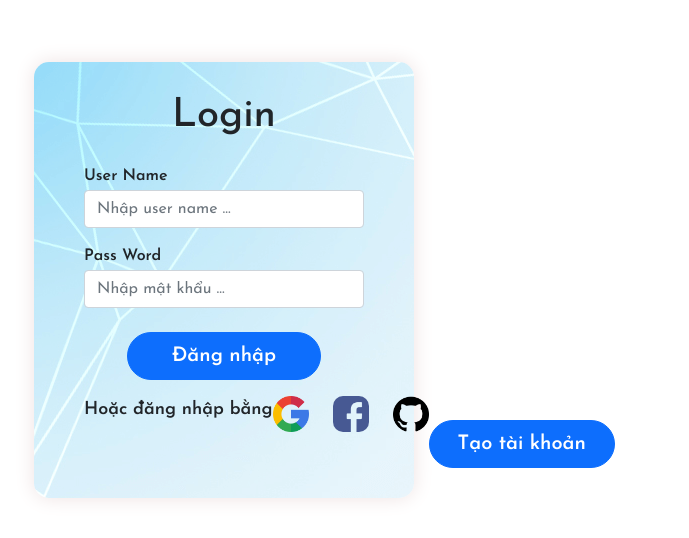
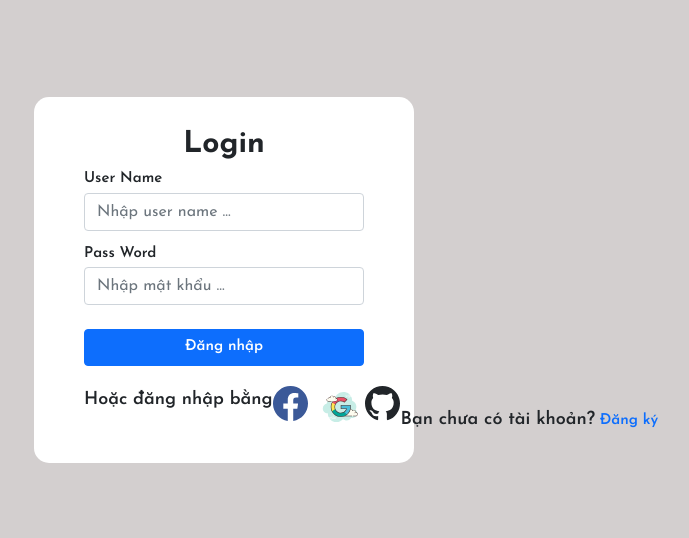
Before and after one commit to NguyenQuocNam2k1/CN_Web-Client, a React (Create React App) app: page /user in a window 1280 px wide. Shown: the part 120-658 px from the top of the page, without its empty margins (416-1105 px from the left). Built offline with nearby package versions, Linux system fonts and the light colour scheme; no server answers.

Commit message:
fix login register

```diff
--- a/src/component/data/index.js
+++ b/src/component/data/index.js
@@ -18,7 +18,7 @@ export const HTML_CSSZH = {
     ]
 }
 
-export const NM = {
+export const nhap_mon = {
     course:"Kiến Thức Nhập Môn IT",
     review: [
         "Các kiến thức cơ bản, nền móng của ngành IT",
@@ -34,7 +34,7 @@ export const NM = {
     ]
 }
 
-export const JS_Basic = {
+export const javascript_basic = {
     course: "JavaScript Cơ Bản",
     review: [
         "Hiểu chi tiết về các khái niệm cơ bản trong JS",
@@ -54,7 +54,7 @@ export const JS_Basic = {
     ]
 }
 
-export const JS_Advanced = {
+export const javascript_advance = {
     course: "JavaScript Nâng Cao",
     review: [
         "Được học kiến thức miễn phí với nội dung chất lượng hơn mất phí",
--- a/src/component/pages/users/Login.js
+++ b/src/component/pages/users/Login.js
@@ -1,10 +1,11 @@
 import "bootstrap/dist/css/bootstrap.min.css";
 import LoginForm from "custom-fields/FormLogin";
-import React  from "react";
+import React from "react";
 import { useDispatch, useSelector } from "react-redux";
 import { Link, Redirect } from "react-router-dom";
 import { logIn } from "../../../redux/actions/userAction.js";
-import {signInWithFirebase} from "../../config/functionFirebase";
+import { signInWithFirebase } from "../../config/functionFirebase";
+import google from "../../../images/google.svg";
 
 function Login() {
   const dispatch = useDispatch();
@@ -40,7 +41,7 @@ function Login() {
   };
 
   return (
-        <div className="page-login">
+    <div className="page-login background_login">
       <div className="photo-edit__form">
         <h1>Login</h1>
         <LoginForm
@@ -50,14 +51,41 @@ function Login() {
         />
         <div className="login-other">
           <p>Hoặc đăng nhập bằng</p>
-                        <div className='list_logo'>
-                            <div className='logo logo_gg' onClick={() => signInWithFirebase('GG')}></div>
-                            <div className='logo logo_facebook' onClick={() => signInWithFirebase('FB')}></div>
-                            <div className='logo logo_github'onClick={() => signInWithFirebase('GH')}></div>
+          <div className="list_logo">
+            <div className="logo" onClick={() => signInWithFirebase("FB")}>
+              <svg
+                xmlns="http://www.w3.org/2000/svg"
+                width="35"
+                height="35"
+                fill="currentColor"
+                class="bi bi-facebook"
+                viewBox="0 0 16 16"
+                color="#3b5998"
+              >
+                <path d="M16 8.049c0-4.446-3.582-8.05-8-8.05C3.58 0-.002 3.603-.002 8.05c0 4.017 2.926 7.347 6.75 7.951v-5.625h-2.03V8.05H6.75V6.275c0-2.017 1.195-3.131 3.022-3.131.876 0 1.791.157 1.791.157v1.98h-1.009c-.993 0-1.303.621-1.303 1.258v1.51h2.218l-.354 2.326H9.25V16c3.824-.604 6.75-3.934 6.75-7.951z" />
+              </svg>
             </div>
-                        <Link to='/user/register'>
-                            <button className='btn btn-primary' style={{'padding': '8px 28px'}}>Tạo tài khoản</button>
-                        </Link>
+            <div
+              className="logo"
+              onClick={() => signInWithFirebase("GG")}
+              style={{ margin: "0 10px" }}
+            >
+              <img src={google} style={{"width":"42px"}}/>
+            </div>
+            <div className="logo" onClick={() => signInWithFirebase("GH")}>
+              <svg
+                xmlns="http://www.w3.org/2000/svg"
+                width="35"
+                height="35"
+                fill="currentColor"
+                class="bi bi-github"
+                viewBox="0 0 16 16"
+              >
+                <path d="M8 0C3.58 0 0 3.58 0 8c0 3.54 2.29 6.53 5.47 7.59.4.07.55-.17.55-.38 0-.19-.01-.82-.01-1.49-2.01.37-2.53-.49-2.69-.94-.09-.23-.48-.94-.82-1.13-.28-.15-.68-.52-.01-.53.63-.01 1.08.58 1.23.82.72 1.21 1.87.87 2.33.66.07-.52.28-.87.51-1.07-1.78-.2-3.64-.89-3.64-3.95 0-.87.31-1.59.82-2.15-.08-.2-.36-1.02.08-2.12 0 0 .67-.21 2.2.82.64-.18 1.32-.27 2-.27.68 0 1.36.09 2 .27 1.53-1.04 2.2-.82 2.2-.82.44 1.1.16 1.92.08 2.12.51.56.82 1.27.82 2.15 0 3.07-1.87 3.75-3.65 3.95.29.25.54.73.54 1.48 0 1.07-.01 1.93-.01 2.2 0 .21.15.46.55.38A8.012 8.012 0 0 0 16 8c0-4.42-3.58-8-8-8z" />
+              </svg>
+            </div>
+          </div>
+          <p style={{"marginTop":"20px", "marginBottom":"0px"}}>Bạn chưa có tài khoản?<Link to="/user/register" style={{"textDecoration":"none"}}> Đăng ký </Link></p>
         </div>
       </div>
     </div>
--- a/src/component/pages/users/Register.js
+++ b/src/component/pages/users/Register.js
@@ -62,7 +62,7 @@ function Register(props) {
     };
 
     return (
-        <div className="page-register">
+        <div className="page-register background_login">
             <div className="photo-edit__form">
                 <h1>Register</h1>
 
--- a/src/custom-fields/FormLogin/index.jsx
+++ b/src/custom-fields/FormLogin/index.jsx
@@ -52,7 +52,11 @@ function LoginForm(props) {
                         />
                         {props.auth.status === "500" && <p className="error-login">{props.auth.message}</p>}
                         <FormGroup>
-                            <Button type="submit" color='primary'>Đăng nhập
+                            <Button type="submit" color='primary'>
+                                <div>
+
+                                <p>Đăng nhập</p>
+                                </div>
                                 {isSubmitting && <Spinner size="small" />}
                             </Button>
                         </FormGroup>
--- a/src/custom-fields/FormLogin/styles.css
+++ b/src/custom-fields/FormLogin/styles.css
@@ -5,8 +5,8 @@
   height: 100vh;
 }
 
-.background-login {
-  background-image: url(../../../public/troi.jpg);
+.background_login {
+  background-color: #d3cfcf;
   position: fixed;
   top: 0;
   right: 0;
@@ -17,13 +17,11 @@
 }
 
 .photo-edit__form {
-  background-image: url(../../../public/background-login.png);
   margin: auto;
   width: 380px;
+  background-color: white;
   padding: 30px 50px;
   border-radius: 15px;
-  -webkit-box-shadow: 0 0 20px #eee2e2;
-          box-shadow: 0 0 20px #eee2e2;
 }
 
 .photo-edit__form label {
@@ -73,27 +71,27 @@
 }
 
 .btn.btn-primary {
-  border-radius: 30px;
-  padding: 8px 44px;
-  font-size: 20px;
+  font-size: 15px;
+  width: 100%;
   font-weight: 600;
+  margin-bottom: 20px;
+}
+
+.btn.btn-primary div {
+  margin: 0px;
+  width: 100%;
+}
+
+.btn.btn-primary div p {
+  text-align: center;
+  -webkit-box-align: center;
+      -ms-flex-align: center;
+          align-items: center;
+  margin: 0px;
 }
 
 .login-other .logo:hover {
   cursor: pointer;
-}
-
-.login-other .logo_gg {
-  background-image: url("../../images/google.png");
-}
-
-.login-other .logo_facebook {
-  background-image: url("../../images/facebook.png");
-  margin: 0 24px;
-}
-
-.login-other .logo_github {
-  background-image: url("../../images/github.png");
 }
 
 .login-other .list_logo {
@@ -112,16 +110,23 @@
 }
 
 .login-other a {
-  color: #fff;
   text-decoration: none;
   font-size: 15px;
-}
-
-.login-other a:hover {
-  color: #fff;
 }
 
 .form-label {
   margin-bottom: 2px;
 }
+
+.photo-edit__form h1 {
+  margin-bottom: 5px;
+  font-size: 30px;
+  font-weight: bold;
+}
+
+.mb-3 {
+  margin-bottom: 12px !important;
+  font-size: 15px !important;
+  font-weight: 200;
+}
 /*# sourceMappingURL=styles.css.map */
--- a/src/custom-fields/FormLogin/styles.scss
+++ b/src/custom-fields/FormLogin/styles.scss
@@ -4,8 +4,9 @@
 }
 
 
-.background-login {
-  background-image: url(../../../public/troi.jpg);
+.background_login {
+  background-color: #d3cfcf;
+  // ddd4d4
   position: fixed;
   top: 0;
   right: 0;
@@ -17,12 +18,11 @@
 
 .photo-edit {
   &__form {
-    background-image: url(../../../public/background-login.png);
     margin: auto;
     width: 380px;
+    background-color: white;
     padding: 30px 50px;
     border-radius: 15px;
-    box-shadow: 0 0 20px #eee2e2;
 
     & label {
       font-weight: 600;
@@ -71,28 +71,25 @@
 }
 
 .btn.btn-primary {
-  border-radius: 30px;
-  padding: 8px 44px;
-  font-size: 20px;
+  font-size: 15px;
+  width: 100%;
   font-weight: 600;
+  margin-bottom: 20px;
+  & div{
+    margin: 0px;
+    width: 100%;
+    & p{
+      text-align: center;
+      align-items: center;
+      margin: 0px;
+    }
+  }
 }
 
 .login-other .logo:hover {
   cursor: pointer;
 }
 
-.login-other .logo_gg {
-  background-image: url("../../images/google.png");
-}
-
-.login-other .logo_facebook {
-  background-image: url("../../images/facebook.png");
-  margin: 0 24px;
-}
-
-.login-other .logo_github {
-  background-image: url("../../images/github.png");
-}
 
 .login-other .list_logo {
   display: flex;
@@ -106,15 +103,24 @@
 }
 
 .login-other a {
-  color: #fff;
   text-decoration: none;
   font-size: 15px;
 }
 
-.login-other a:hover {
-  color: #fff;
-}
 
 .form-label{
   margin-bottom: 2px;
 }
+
+.photo-edit__form{
+  & h1{
+    margin-bottom: 5px;
+    font-size: 30px;
+    font-weight: bold;
+  }
+}
+.mb-3{
+  margin-bottom: 12px !important;
+  font-size: 15px !important;
+  font-weight: 200;
+}
--- a/src/custom-fields/FormRegister/index.js
+++ b/src/custom-fields/FormRegister/index.js
@@ -1,26 +1,27 @@
-import InputField from 'custom-fields/InputField';
-import { FastField, Form, Formik } from 'formik';
-import PropTypes from 'prop-types';
-import React from 'react';
-import { Button, FormGroup, Spinner } from 'reactstrap';
-import * as Yup from 'yup';
+import InputField from "custom-fields/InputField";
+import { FastField, Form, Formik } from "formik";
+import PropTypes from "prop-types";
+import React from "react";
+import { Link } from "react-router-dom";
+import { Button, FormGroup, Spinner } from "reactstrap";
+import * as Yup from "yup";
 
 FormRegister.propTypes = {
   onSubmit: PropTypes.func,
-}
+};
 
 FormRegister.defaultProps = {
   onSubmit: null,
-}
+};
 
 function FormRegister(props) {
   const { initialValues } = props;
 
   const validationSchema = Yup.object().shape({
-        email: Yup.string().required('This field is required'),
-        userName: Yup.string().required('This field is required'),
-        passWord: Yup.string().required('This field is required'),
-        againPassWord: Yup.string().required('This field is required'),
+    email: Yup.string().required("This field is required"),
+    userName: Yup.string().required("This field is required"),
+    passWord: Yup.string().required("This field is required"),
+    againPassWord: Yup.string().required("This field is required"),
   });
 
   return (
@@ -29,7 +30,7 @@ function FormRegister(props) {
       validationSchema={validationSchema}
       onSubmit={props.onSubmit}
     >
-            {formikProps => {
+      {(formikProps) => {
         // do something here...
         const { isSubmitting } = formikProps;
 
@@ -38,7 +39,6 @@ function FormRegister(props) {
             <FastField
               name="email"
               component={InputField}
-
               label="Email"
               placeholder="Nhập email ... "
             />
@@ -46,7 +46,6 @@ function FormRegister(props) {
             <FastField
               name="userName"
               component={InputField}
-
               label="User Name"
               placeholder="Nhập user name ... "
             />
@@ -54,7 +53,6 @@ function FormRegister(props) {
             <FastField
               name="passWord"
               component={InputField}
-
               label="Pass Word"
               placeholder="Nhập mật khẩu ... "
             />
@@ -62,18 +60,26 @@ function FormRegister(props) {
             <FastField
               name="againPassWord"
               component={InputField}
-
               label="Again Pass Word"
               placeholder="Nhập lại mật khẩu ... "
             />
 
             <FormGroup>
-                            <Button type="submit" color='primary'>Đăng ký
+              <Button type="submit" color="primary">
+                <div>
+                  <p>Đăng ký</p>
+                </div>
                 {isSubmitting && <Spinner />}
               </Button>
+              <p style={{ marginTop: "20px", marginBottom: "0px" , "fontSize":"14px" , "fontWeight":"500" }}>
+                Bạn là thành viên của Cocoder?
+                <Link to="/user" style={{ textDecoration: "none" , "marginLeft":"3px" }}>
+                  Đăng nhập
+                </Link>
+              </p>
             </FormGroup>
           </Form>
-                )
+        );
       }}
     </Formik>
   );
```
Also changed, not shown: src/images/google.svg (added), 1 other file (tests, documents, lock files or other folders). Lines whose indentation alone changed are shown as unchanged.
